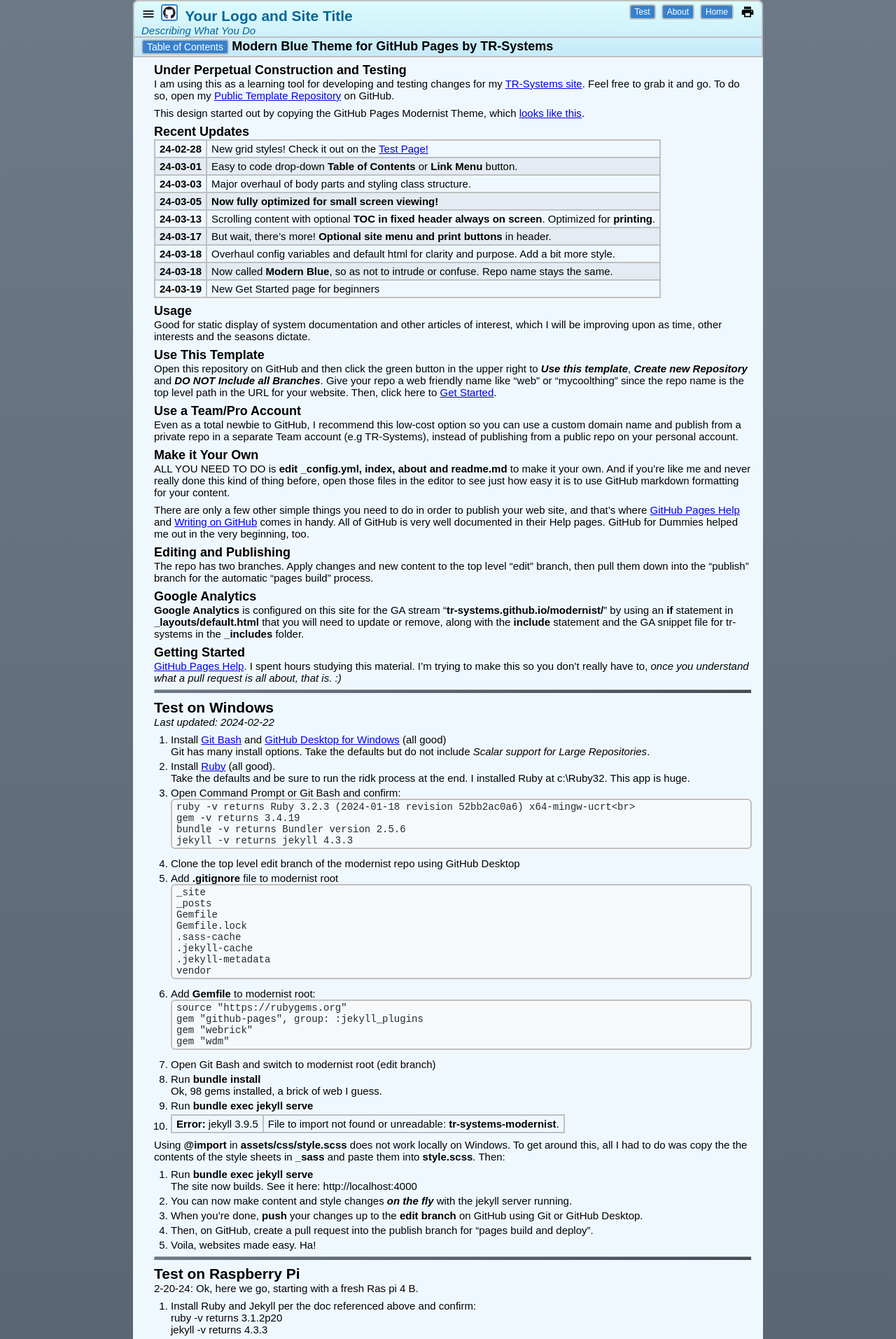
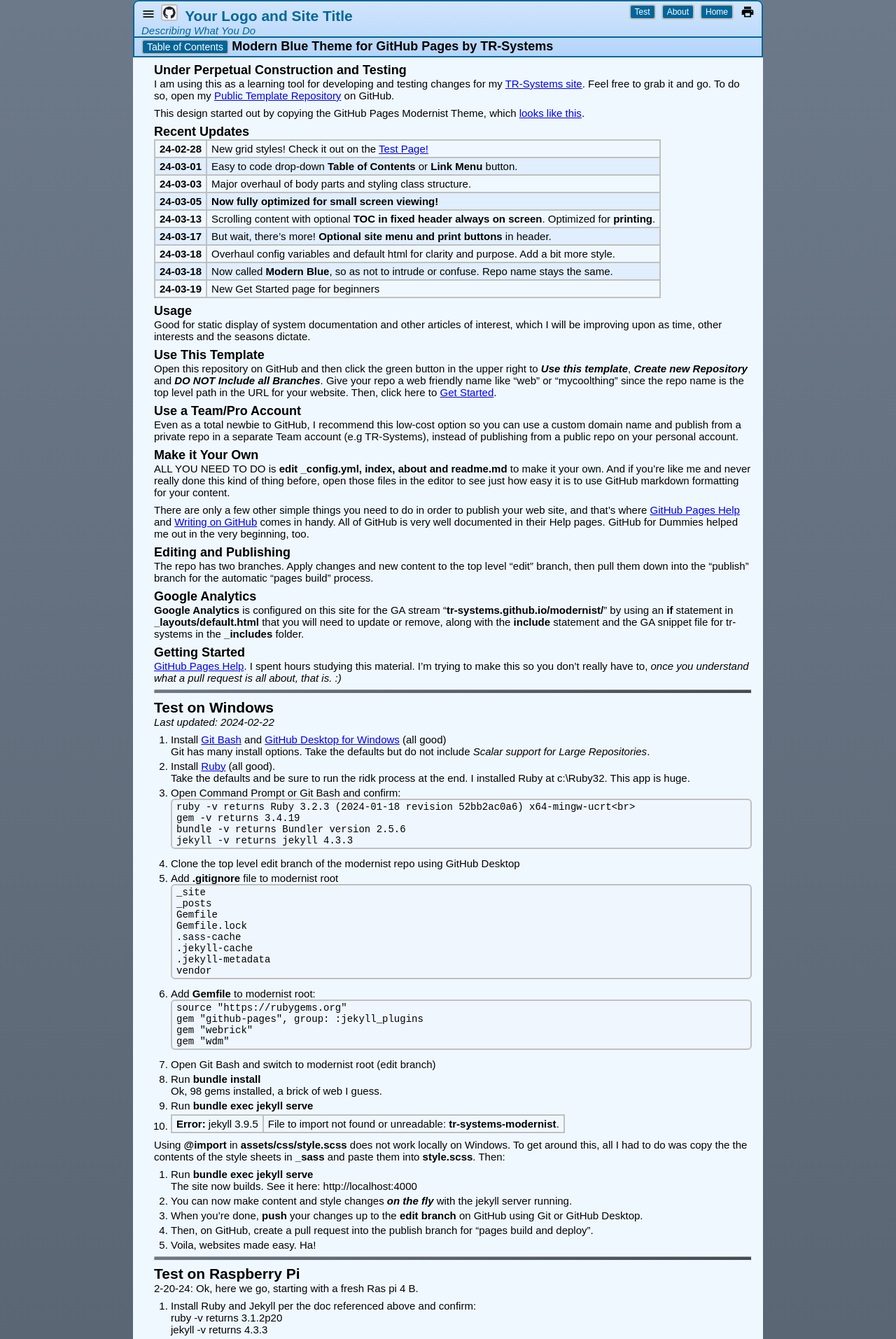
Before and after one commit to TR-Systems/modernist, a Jekyll site: the page built from index.md, in a window 1280 px wide. Shown: the top 1913 px of the page at 70% size. Built offline with Jekyll 4.4.1, drawn with Linux system fonts in a browser that asks for light colours; our own code applies the rules of GitHub Pages for plain Markdown files; some of the changed text lies outside the part shown.

Commit message:
new lakeside blues color scheme

````diff
--- a/assets/css/style.scss
+++ b/assets/css/style.scss
@@ -25,10 +25,14 @@ body {
   border-radius: 8px;
 }
 
+/* Lakeside Blues */
+/* Tints of #1488df,#2b93e2,#429fe5,#5aabe8,#72b7eb,#89c3ef,#a1cff2,#b8dbf5,#d0e7f8,#e7f3fb,#ffffff */
+/* Tints of #68abf8,#77b3f8,#86bbf9,#95c4fa,#a4ccfa,#b3d5fb,#c2ddfc,#d1e5fc,#e0eefd,#eff6fe,#ffffff */
+
 header {
-  background: #C6EAFA;
-  background: linear-gradient(#DDFBFC, #C6EAFA);
-  border: 2px solid silver;
+  background: #d1e5fc;
+  background: linear-gradient(#d1e5fc, #b3d5fb);
+  border: 2px solid #069;
   border-radius: 8px 8px 0 0;
 
   .menu {
@@ -49,7 +53,7 @@ header {
     margin-top: 4px;
     margin-left: 4px;
     padding: 0;
-    border: 2px solid #3782CD;
+    border: 2px solid silver;
     border-radius: 4px;
     background: none;
   }
@@ -78,7 +82,7 @@ header {
       padding: 2px 6px;
       border: 2px solid silver;
       border-radius: 4px;
-      background: #3782CD;
+      background: #069;
     }
     li:not(:last-child) {
       padding-bottom: 2px;
@@ -109,7 +113,7 @@ header {
   .toc {
     padding-top: 2px;
     padding-bottom: 2px;
-    border-top: 2px solid silver;
+    border-top: 2px solid #069;
     width: 898px;
     h1, h2, h3 {
       display: inline-block;
@@ -135,7 +139,7 @@ header {
 .toc {display: inline-block}
 
 .toc-button {
-  background-color: #3782CD;
+  background-color: #069;
   color: white;
   padding: 1px 6px;
   font-size: 14px;
@@ -151,7 +155,7 @@ header {
 .drop-content {
   display: none;
   position: absolute;
-  background-color: #C6EAFA;
+  background-color: #d1e5fc;
   min-width: max-content;
   overflow: auto;
   box-shadow: 0px 8px 16px 0px rgba(0,0,0,0.2);
@@ -260,7 +264,7 @@ table {
 th {
   text-align: left;
   font-weight: normal;
-  background-color: #3782CD;
+  background-color: #069;
   color: white;
 }
 
@@ -269,7 +273,7 @@ th, td {
   padding: 3px 6px 3px 6px;
 }
 
-tr:nth-child(even){background-color: rgba(#000, 0.05);}
+tr:nth-child(even){background-color: #e0eefd;}
 
 tr:hover {background-color: white;}
 
@@ -295,19 +299,16 @@ blockquote {
   p {margin-bottom: 0}
 }
 
-img {
-    padding: 2px;
-}
 .img-border4 {
   padding: 4px;
-  border: 4px solid #3782CD;
+  border: 4px solid #069;
   border-radius: 8px;
   background: silver;
   max-width: 100%;
 }
 .img-border2 {
   padding: 2px;
-  border: 2px solid #3782CD;
+  border: 2px solid #069;
   border-radius: 8px;
   background: silver;
   max-width: 100%;
@@ -449,8 +450,8 @@ kbd {
 .highlight table td { padding: 5px; }
 .highlight table pre { margin: 0; }
 .highlight, .highlight .w {
-  color: #24292f;
-  background-color: #f6f8fa;
+  color: black;
+  background-color: #eff6fe;
 }
 .highlight .k, .highlight .kd, .highlight .kn, .highlight .kp, .highlight .kr, .highlight .kt, .highlight .kv {
   color: #cf222e;
--- a/index.md
+++ b/index.md
@@ -152,20 +152,20 @@ more text
 ### Color Scheme and Table Style
 The colors are shown using html "<span style=...>" in the markdown. This [color site](https://www.color-hex.com/){:target="_blank"} is a good reference.
 
-| Selector | Background Colors | Color1 | Color2 |
-| -------- | ----------------- | ------ | ------ |
-| html | #6C7989, #434B55 | <span style="background:#6C7989;font-size:24px;padding-right:48px;margin:0;"></span> | <span style="background:#434B55;font-size:24px;padding-right:48px;margin:0;"></span> |
-| header<br>border | #DDFBFC, #C6EAFA<br>silver | <span style="background:#DDFBFC;font-size:24px;padding-right:48px;margin:0;"></span> | <span style="background:#C6EAFA;font-size:24px;padding-right:48px;margin:0;"></span> |
-| header li<br>.toc-button<br>border | #3782CD<br>#3782CD<br>silver | <span style="background:#3782CD;font-size:24px;padding-right:48px;margin:0;"></span> | x |
-| wrapper | aliceblue | <span style="background:aliceblue;font-size:24px;padding-right:48px;margin:0;"></span> | x |
-| th | #3782CD; | <span style="background:#3782CD;font-size:24px;padding-right:48px;margin:0;"></span> | x |
-| th, td border | silver | <span style="background:silver;font-size:24px;padding-right:48px;margin:0;"></span> | x |
-| tr:even<br>tr:hover | rgba(#000, 0.05)<br>white | <span style="background-color:rgba(0,0,0,0.05);font-size:24px;padding-right:48px;margin:0;"></span> | x |
-| blockquote | azure | <span style="background:azure;font-size:24px;padding-right:48px;margin:0;"></span> | x |
-| footer<br>border | #434B55<br>silver | <span style="background:#434B55;font-size:24px;padding-right:48px;margin:0;"></span> | x |
+| Color1 | Color2 | Selector |
+| ------ | ------ | -------- |
+| <span style="background:#6C7989;padding:2px 16px;color:white;">#6C7989</span> | <span style="background:#434B55;padding:2px 16px;color:white;">#434B55</span> | html background, footer background (color2) |
+| <span style="background:#069;padding:2px 17px;color:white;">#006699</span> | | header (h1, p, li, toc-button, border}, th |
+| <span style="background:#d1e5fc;padding:2px 14px;">#D1E5FC</span> | <span style="background:#b3d5fb;padding:2px 12px;">#B3D5FB</span> | header background, drop-content background |
+| <span style="background:aliceblue;padding:2px 16px">aliceblue</span> | | wrapper background (content) |
+| <span style="background-color:#e0eefd;padding:2px 14px">#E0EEFD</span> | | tr:even |
+| <span style="background-color:white;padding:2px 28px">white</span> | | tr:hover |
+| <span style="background:azure;padding:2px 28px;">azure</span> | | blockquote background |
+| <span style="background:silver;padding:2px 28px">silver</span> | | border: th, td, toc-button, menu-button, footer |
 
 
-#### Java Code Highlighting
+
+### Code Highlighting
 This is the default Rouge highlighter for GitHub Pages. Many other options are available.
 
 ```js
````
Also changed, not shown: getstarted.md (+1 -1 lines).
